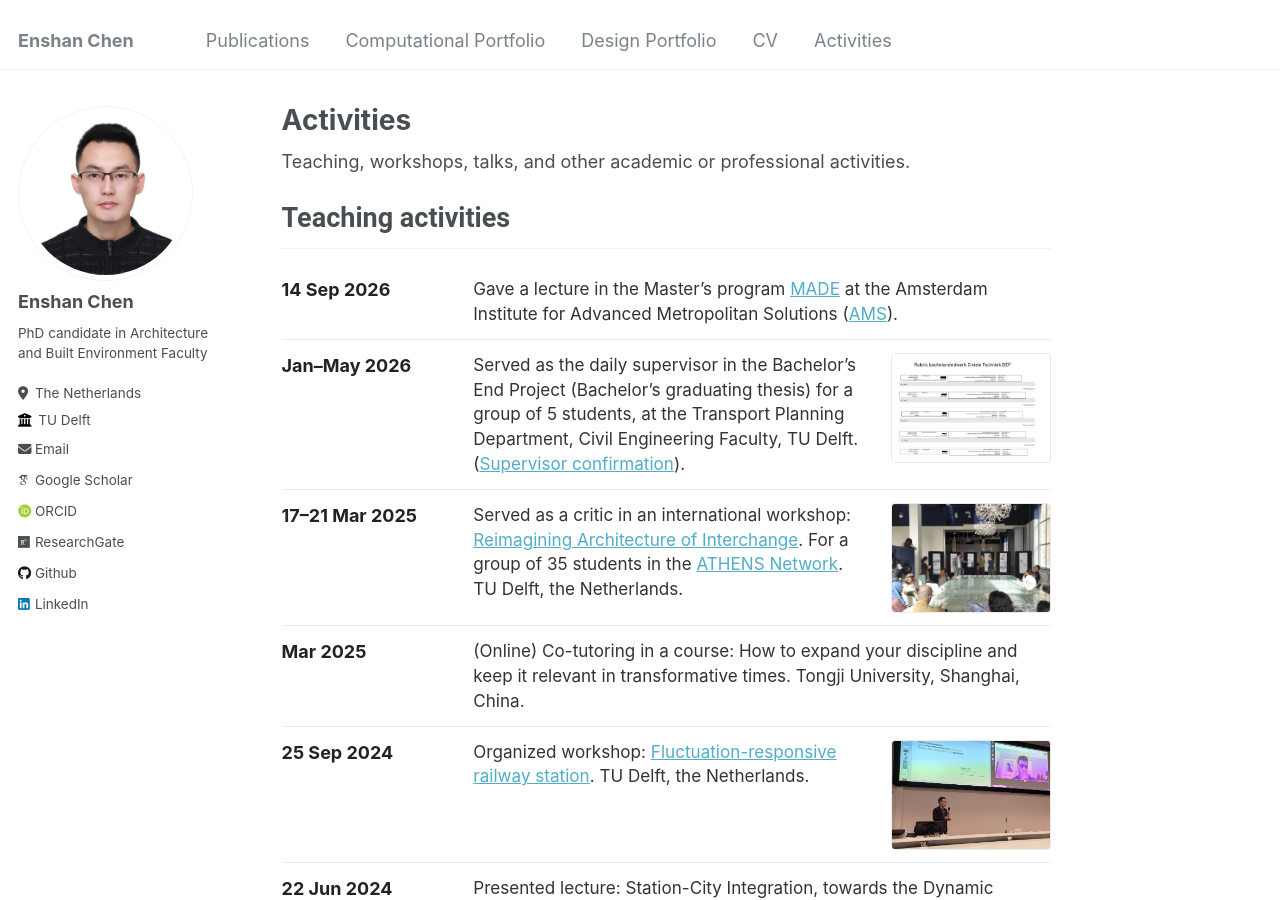
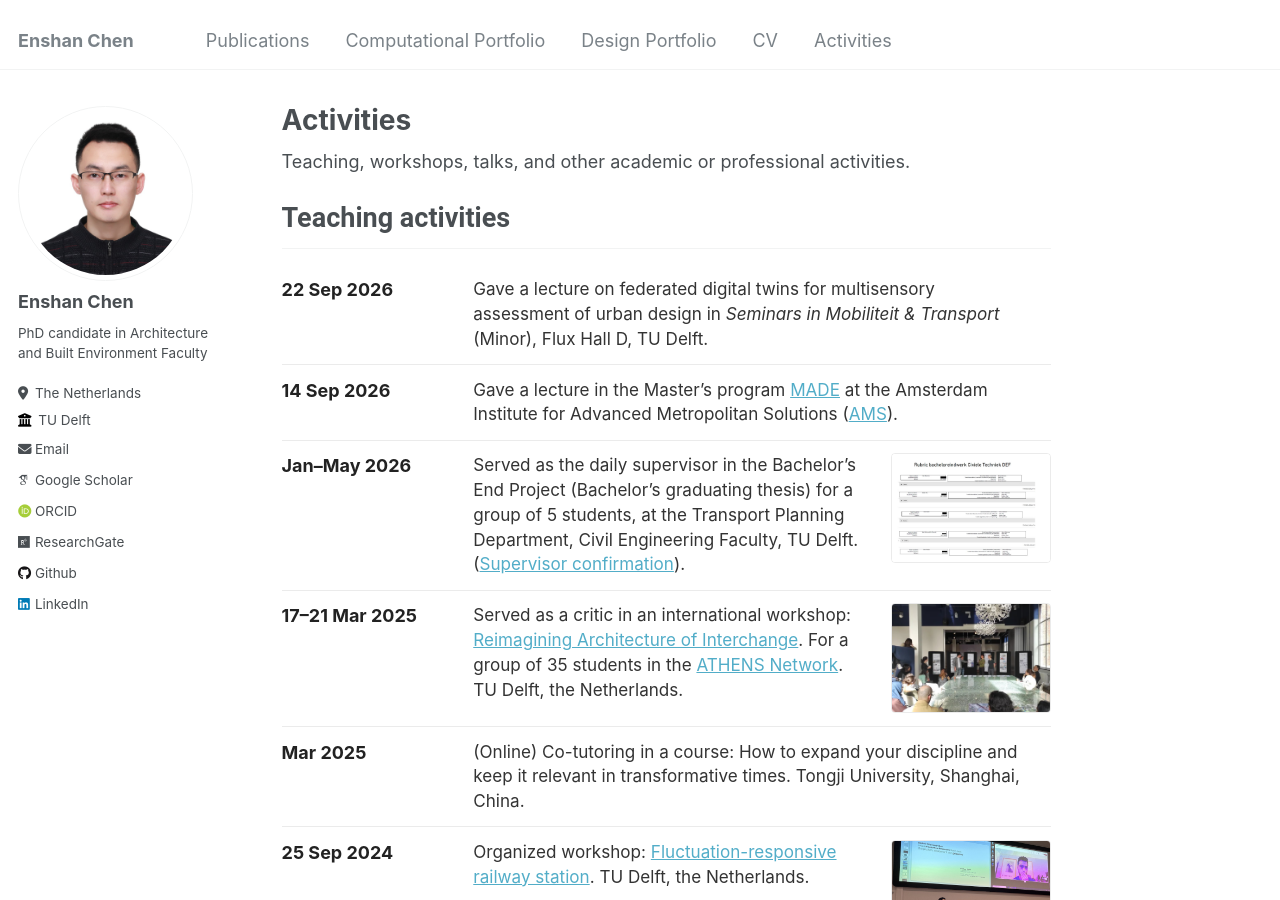
Before and after one commit to 1309928130/1309928130.github.io, a Jekyll site: the page built from _pages/activities.md, in a window 1280 px wide and 900 px high. Built offline with Jekyll 4.4.1, drawn with Linux system fonts in a browser that asks for light colours; some web fonts are replaced.

Commit message:
Add Mobility & Transport seminar lecture for 22 Sep.
Co-authored-by: Cursor <cursoragent@cursor.com>

```diff
--- a/_data/activities.yml
+++ b/_data/activities.yml
@@ -4,6 +4,12 @@
 sections:
   - name: "Teaching activities"
     items:
+      - date: "22 Sep 2026"
+        description: >-
+          Gave a lecture on federated digital twins for multisensory assessment
+          of urban design in *Seminars in Mobiliteit & Transport* (Minor),
+          Flux Hall D, TU Delft.
+
       - date: "14 Sep 2026"
         description: >-
           Gave a lecture in the Master's program
```
